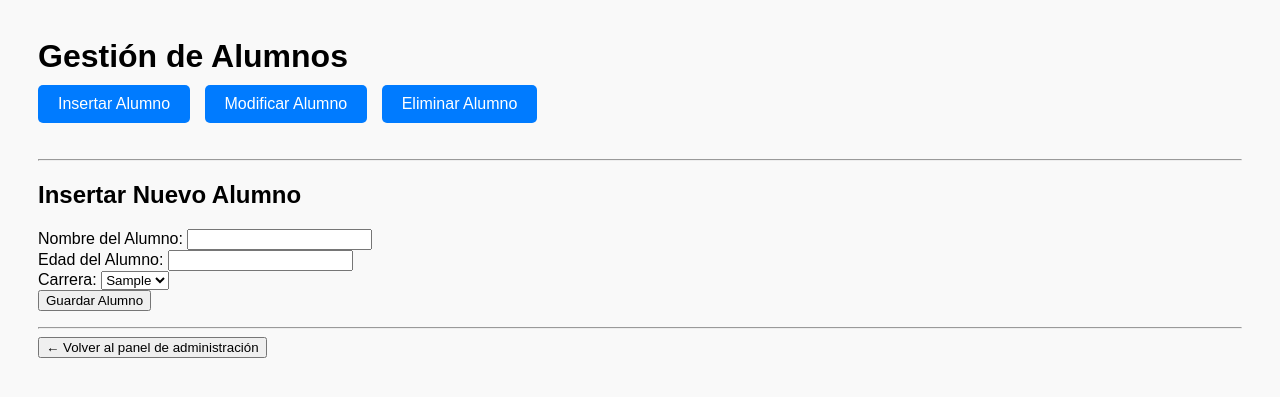
After one commit to FerJH536/Proyectos_HeckFernando, a PHP site: page /functions.php in a window 1280 px wide. The commit adds this page. Shown: the top 397 px of the page. Run offline with PHP 8.4, Linux system fonts and the light colour scheme; tables that the repository leaves empty or names only in its code hold one stand-in row (values such as "Sample post").

Commit message:
mejoramiento carga de datos

```diff
--- a/admin_alumnos.php
+++ b/admin_alumnos.php
@@ -1,7 +1,16 @@
 <?php
 require 'ConnectDB.php';
+
 $titulo = "Gestión de Alumnos";
-// Aquí iría el código para insertar, modificar o eliminar alumnos
+$accion = $_GET['accion'] ?? 'insertar';
+
+// Si se va a modificar, cargamos los datos del alumno
+$alumnoEdit = null;
+if ($accion === 'modificar' && isset($_GET['id'])) {
+    $stmt = $pdo->prepare("SELECT * FROM Estudiantes WHERE IDAlumno = ?");
+    $stmt->execute([$_GET['id']]);
+    $alumnoEdit = $stmt->fetch();
+}
 ?>
 
 <html>
@@ -12,11 +21,32 @@ $titulo = "Gestión de Alumnos";
 
 <h1><?= htmlspecialchars($titulo) ?></h1>
 
-<p>Aquí puedes dar de alta, modificar o eliminar alumnos.</p>
+<!-- Menú de acciones -->
+<div class="nav">
+    <form method="get" action="">
+        <input type="hidden" name="accion" value="insertar">
+        <button type="submit">Insertar Alumno</button>
+    </form>
+    <form method="get" action="">
+        <input type="hidden" name="accion" value="modificar">
+        <button type="submit">Modificar Alumno</button>
+    </form>
+    <form method="get" action="">
+        <input type="hidden" name="accion" value="eliminar">
+        <button type="submit">Eliminar Alumno</button>
+    </form>
+</div>
 
-<!-- Formulario de ejemplo para alta de alumno -->
-<form method="post" action="">
-    <label>Nombre del Alumno: <input type="text" name="alumno"></label><br>
+<hr>
+
+<?php
+switch ($accion) {
+    case 'insertar':
+        echo "<h2>Insertar Nuevo Alumno</h2>";
+        ?>
+        <form method="post" action="procesar_alumno.php?accion=insertar">
+            <label>Nombre del Alumno: <input type="text" name="alumno" required></label><br>
+            <label>Edad del Alumno: <input type="number" name="edad" required></label><br>
             <label>Carrera:
                 <select name="idCarrera">
                     <?php
@@ -27,10 +57,61 @@ $titulo = "Gestión de Alumnos";
                     ?>
                 </select>
             </label><br>
-    <button type="submit" name="guardar">Guardar Alumno</button>
+            <button type="submit">Guardar Alumno</button>
         </form>
+        <?php
+        break;
 
-<form action="admin.php" method="get"><button type="submit">Panel Administracion</button></form>
+    case 'modificar':
+        echo "<h2>Modificar Alumno</h2>";
+
+        // Mostrar lista de alumnos para elegir cuál editar
+        $alumnos = $pdo->query("SELECT * FROM Estudiantes")->fetchAll();
+        foreach ($alumnos as $a) {
+            echo "<div><a href='admin_alumnos.php?accion=modificar&id={$a['IDAlumno']}'>{$a['Alumno']}</a></div>";
+        }
+
+        // Si se seleccionó un alumno, mostrar formulario de edición
+        if ($alumnoEdit): ?>
+            <form method="post" action="procesar_alumno.php?accion=modificar">
+                <input type="hidden" name="id" value="<?= $alumnoEdit['IDAlumno'] ?>">
+                <label>Nombre del Alumno: <input type="text" name="alumno" value="<?= htmlspecialchars($alumnoEdit['Alumno']) ?>" required></label><br>
+                <label>Edad del Alumno: <input type="number" name="edad" value="<?= htmlspecialchars($alumnoEdit['Edad']) ?>" required></label><br>
+                <label>Carrera:
+                    <select name="idCarrera">
+                        <?php
+                        foreach ($carreras as $carrera) {
+                            $selected = ($carrera['IDCarrera'] == $alumnoEdit['IDCarrera']) ? 'selected' : '';
+                            echo "<option value='{$carrera['IDCarrera']}' $selected>{$carrera['Carrera']}</option>";
+                        }
+                        ?>
+                    </select>
+                </label><br>
+                <button type="submit">Actualizar Alumno</button>
+            </form>
+        <?php endif;
+        break;
+
+    case 'eliminar':
+        echo "<h2>Eliminar Alumno</h2>";
+        $alumnos = $pdo->query("SELECT * FROM Estudiantes")->fetchAll();
+        foreach ($alumnos as $a) {
+            echo "<form method='post' action='procesar_alumno.php?accion=eliminar' onsubmit=\"return confirm('¿Seguro que quieres eliminar a {$a['Alumno']}?');\">
+                    <input type='hidden' name='id' value='{$a['IDAlumno']}'>
+                    <span>{$a['Alumno']} (Edad: {$a['Edad']})</span>
+                    <button type='submit'>Eliminar</button>
+                </form>";
+        }
+        break;
+
+    default:
+        echo "<p>Acción no válida.</p>";
+        break;
+}
+?>
+
+<hr>
+<form action="admin.php" method="get"><button type="submit">← Volver al panel de administración</button></form>
 
 </body>
 </html>
--- /dev/null
+++ b/functions.php
@@ -0,0 +1,8 @@
+<?php
+
+require 'admin_alumnos.php';
+require 'ConnectDB.php';
+
+function carga_alumno($alumno){
+
+}
```
Also changed, not shown: admin_carreras.php (added), admin_materias.php (added), admin_notas.php (added). Lines whose indentation alone changed are shown as unchanged.
